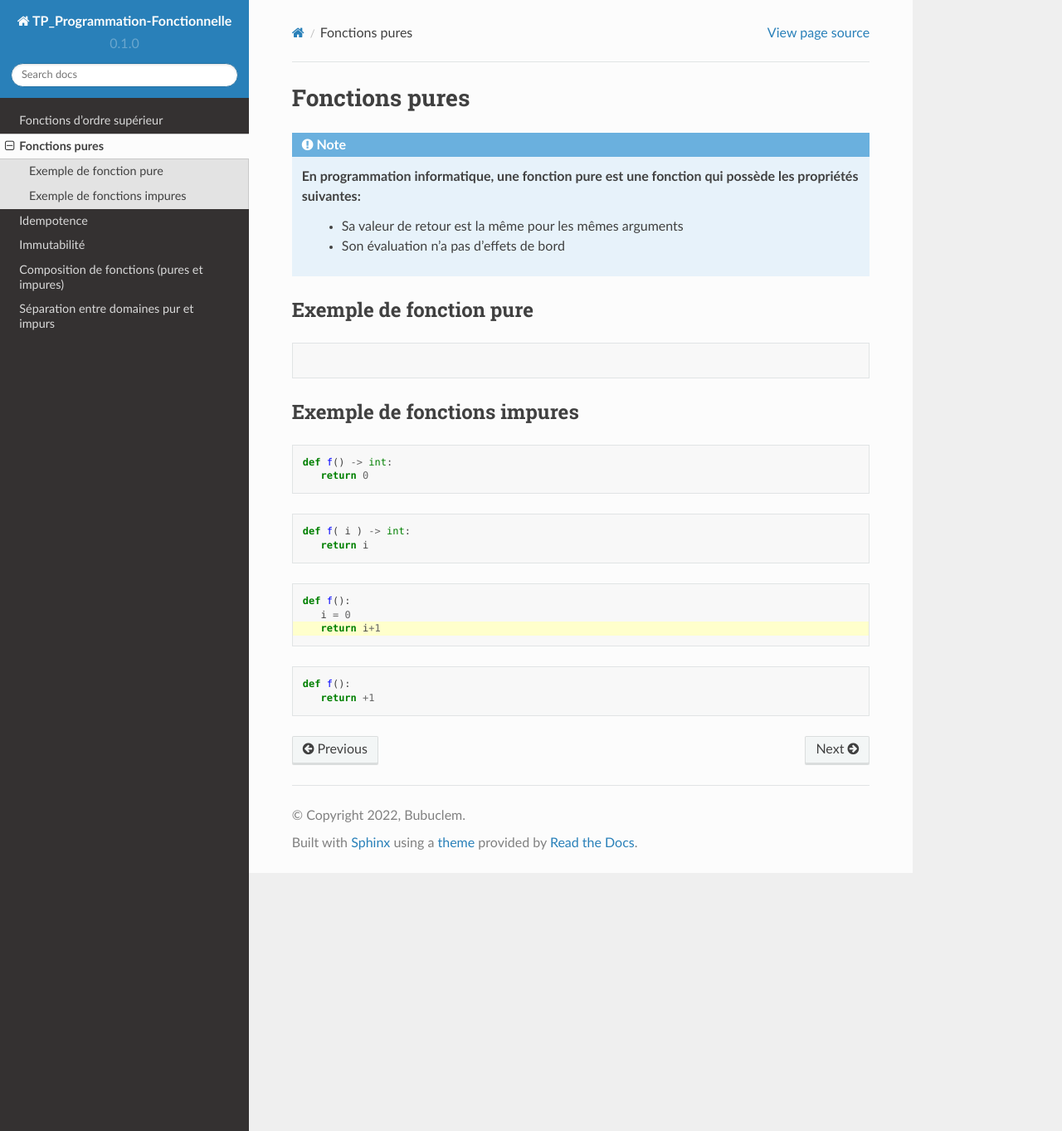
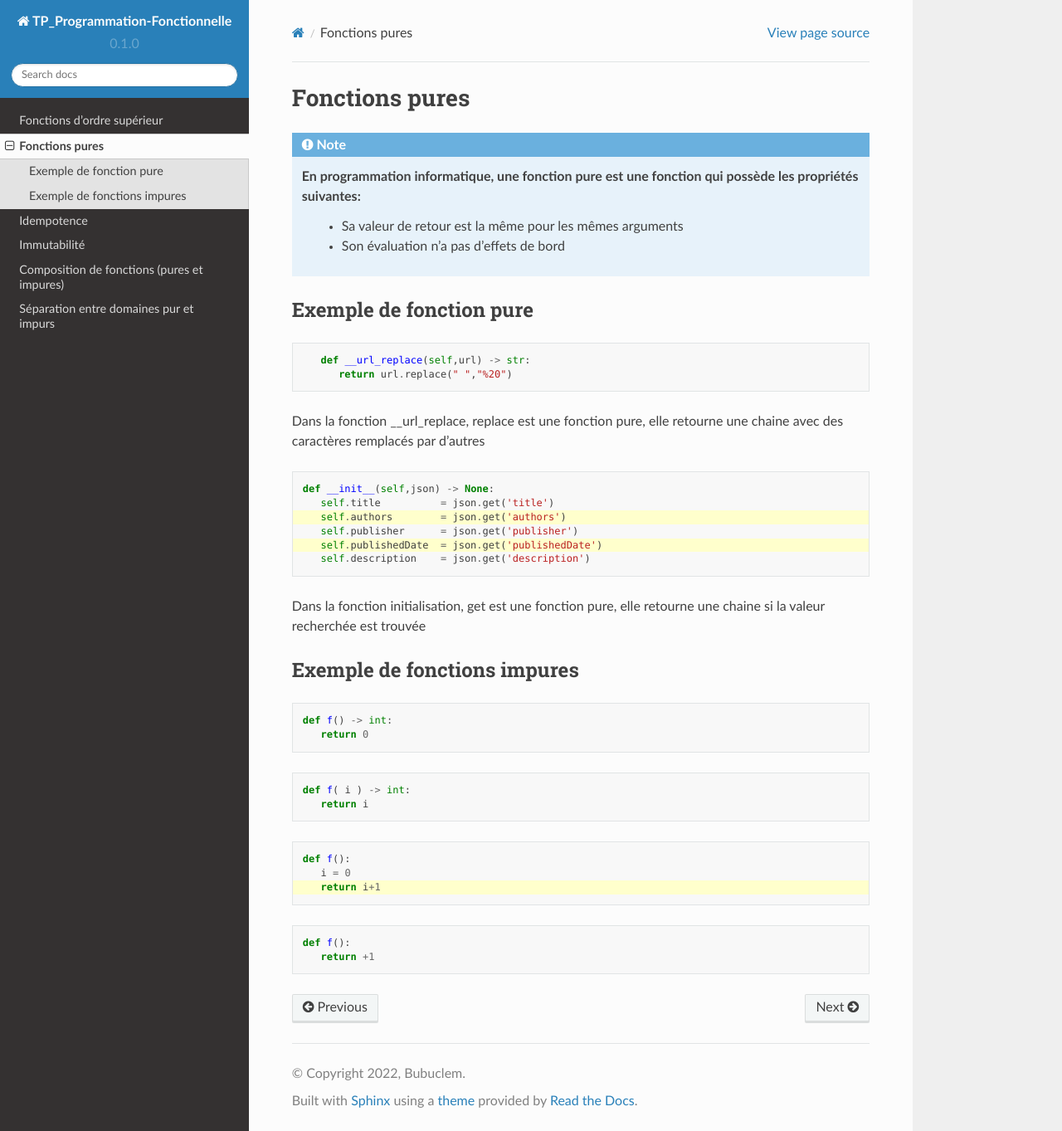
Before and after one commit to Bubuclem/TP_Programmation-Fonctionnelle, a Sphinx documentation site: the page built from docs/source/pures.rst, in a window 1280 px wide and 1363 px high. Shown: the whole window at 83% size. Built offline with Sphinx 7.4.7 and the Read the Docs theme 2.0.0, drawn with Linux system fonts in a browser that asks for light colours.

Commit message:
Update docs

```diff
--- a/docs/source/pures.rst
+++ b/docs/source/pures.rst
@@ -12,6 +12,23 @@ Exemple de fonction pure
 
 .. code-block:: python
    :emphasize-lines: 3,5
+
+      def __url_replace(self,url) -> str:
+         return url.replace(" ","%20")
+
+Dans la fonction __url_replace, replace est une fonction pure, elle retourne une chaine avec des caractères remplacés par d'autres
+
+.. code-block:: python
+   :emphasize-lines: 3,5
+
+   def __init__(self,json) -> None:
+      self.title          = json.get('title')
+      self.authors        = json.get('authors')
+      self.publisher      = json.get('publisher')
+      self.publishedDate  = json.get('publishedDate')
+      self.description    = json.get('description')
+
+Dans la fonction initialisation, get est une fonction pure, elle retourne une chaine si la valeur recherchée est trouvée
 
 Exemple de fonctions impures
 ----------------------------
```
Also changed, not shown: docs/source/ordresuperieur.rst (+16 -0 lines), main.py (+10 -23 lines).
